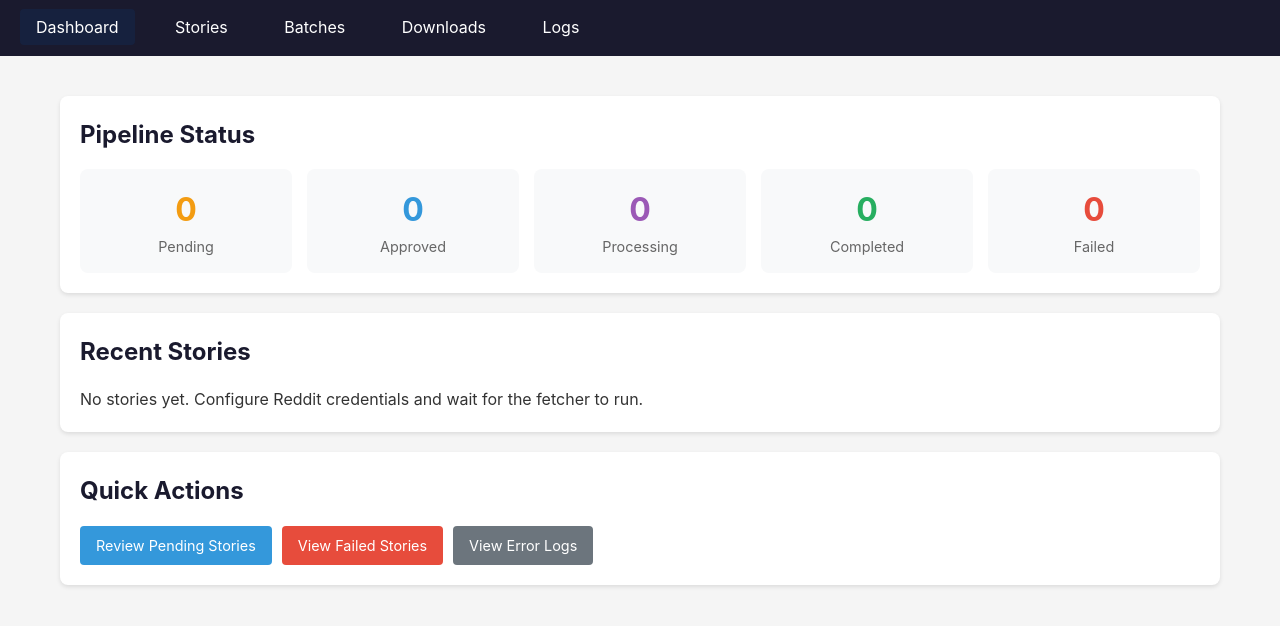
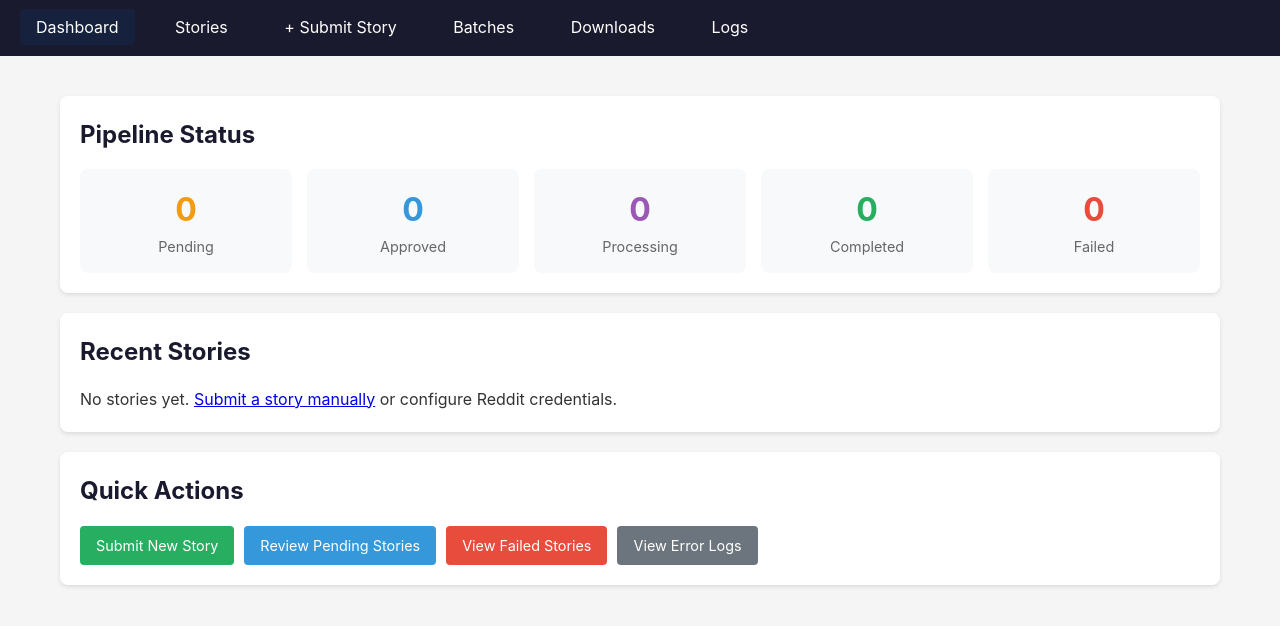
Before and after one commit to BekoLolek/tiktok-auto, a FastAPI app: page / in a window 1280 px wide. Shown: the top 626 px of the page. Run offline with FastAPI, Linux system fonts and the light colour scheme.

Commit message:
feat: add manual story submission to dashboard
- Add GET/POST routes for /stories/new endpoint
- Create story_submit.html template with form
- Add navigation link and quick action button
- Fix story_id parameter types (int -> str for UUID)
- Calculate char_count automatically from content
- Generate unique manual_{uuid} IDs for submitted stories

This allows users to manually paste stories into the pipeline
without needing Reddit API access.

🤖 Generated with [Claude Code](https://claude.com/claude-code)

Co-Authored-By: Claude <noreply@anthropic.com>

```diff
--- a/services/approval_dashboard/src/app.py
+++ b/services/approval_dashboard/src/app.py
@@ -3,6 +3,7 @@
 from __future__ import annotations
 
 import logging
+import uuid
 from contextlib import asynccontextmanager
 from datetime import datetime
 from pathlib import Path
@@ -169,8 +170,54 @@ async def list_stories(
     )
 
 
+@app.get("/stories/new", response_class=HTMLResponse)
+async def new_story_form(request: Request):
+    """Display form for manual story submission."""
+    return templates.TemplateResponse(
+        "story_submit.html",
+        {
+            "request": request,
+        },
+    )
+
+
+@app.post("/stories/new")
+async def submit_story(
+    title: str = Form(...),
+    content: str = Form(...),
+    subreddit: str = Form(default="manual"),
+    author: str = Form(default=""),
+):
+    """Handle manual story submission."""
+    # Generate unique ID for manual stories
+    manual_id = f"manual_{uuid.uuid4().hex[:12]}"
+
+    # Calculate character count
+    char_count = len(content)
+
+    with get_session() as session:
+        story = Story(
+            reddit_id=manual_id,
+            subreddit=subreddit.strip() or "manual",
+            title=title.strip(),
+            content=content.strip(),
+            author=author.strip() if author else None,
+            score=0,
+            url=None,
+            char_count=char_count,
+            status=StoryStatus.PENDING.value,
+        )
+        session.add(story)
+        session.commit()
+
+        story_id = story.id
+        logger.info(f"Manual story submitted: {story_id} - {title[:50]}")
+
+    return RedirectResponse(url=f"/stories/{story_id}", status_code=303)
+
+
 @app.get("/stories/{story_id}", response_class=HTMLResponse)
-async def view_story(request: Request, story_id: int):
+async def view_story(request: Request, story_id: str):
     """View a single story with full content."""
     with get_session() as session:
         story = session.get(Story, story_id)
@@ -197,7 +244,7 @@ async def view_story(request: Request, story_id: int):
 
 
 @app.post("/stories/{story_id}/approve")
-async def approve_story(story_id: int):
+async def approve_story(story_id: str):
     """Approve a story for processing."""
     with get_session() as session:
         story = session.get(Story, story_id)
@@ -226,7 +273,7 @@ async def approve_story(story_id: int):
 
 
 @app.post("/stories/{story_id}/reject")
-async def reject_story(story_id: int, reason: str = Form(default="")):
+async def reject_story(story_id: str, reason: str = Form(default="")):
     """Reject a story."""
     with get_session() as session:
         story = session.get(Story, story_id)
@@ -247,7 +294,7 @@ async def reject_story(story_id: int, reason: str = Form(default="")):
 
 
 @app.post("/stories/{story_id}/retry")
-async def retry_story(story_id: int):
+async def retry_story(story_id: str):
     """Retry a failed story."""
     with get_session() as session:
         story = session.get(Story, story_id)
--- a/services/approval_dashboard/src/templates/base.html
+++ b/services/approval_dashboard/src/templates/base.html
@@ -124,7 +124,8 @@
 <body>
     <nav>
         <a href="/" {% if request.url.path == '/' %}class="active"{% endif %}>Dashboard</a>
-        <a href="/stories" {% if '/stories' in request.url.path %}class="active"{% endif %}>Stories</a>
+        <a href="/stories" {% if '/stories' in request.url.path and '/new' not in request.url.path %}class="active"{% endif %}>Stories</a>
+        <a href="/stories/new" {% if '/stories/new' in request.url.path %}class="active"{% endif %}>+ Submit Story</a>
         <a href="/batches" {% if '/batches' in request.url.path %}class="active"{% endif %}>Batches</a>
         <a href="/downloads" {% if '/downloads' in request.url.path %}class="active"{% endif %}>Downloads</a>
         <a href="/logs" {% if '/logs' in request.url.path %}class="active"{% endif %}>Logs</a>
--- a/services/approval_dashboard/src/templates/dashboard.html
+++ b/services/approval_dashboard/src/templates/dashboard.html
@@ -55,13 +55,14 @@
         </tbody>
     </table>
     {% else %}
-    <p>No stories yet. Configure Reddit credentials and wait for the fetcher to run.</p>
+    <p>No stories yet. <a href="/stories/new">Submit a story manually</a> or configure Reddit credentials.</p>
     {% endif %}
 </div>
 
 <div class="card">
     <h2>Quick Actions</h2>
     <div class="actions">
+        <a href="/stories/new" class="btn btn-success">Submit New Story</a>
         <a href="/stories?status=pending" class="btn btn-primary">Review Pending Stories</a>
         <a href="/stories?status=failed" class="btn btn-danger">View Failed Stories</a>
         <a href="/logs?level=ERROR" class="btn btn-secondary">View Error Logs</a>
```
Also changed, not shown: services/approval_dashboard/src/templates/story_submit.html (added, +80 -0 lines).
